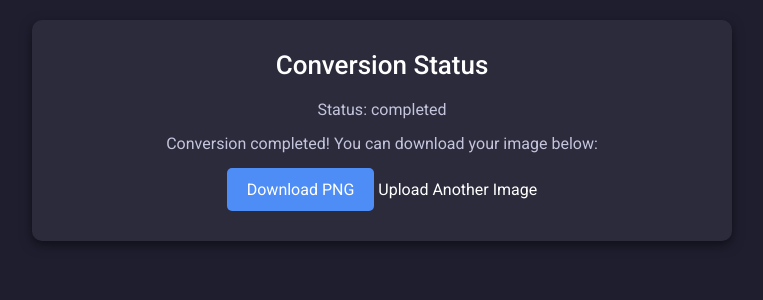
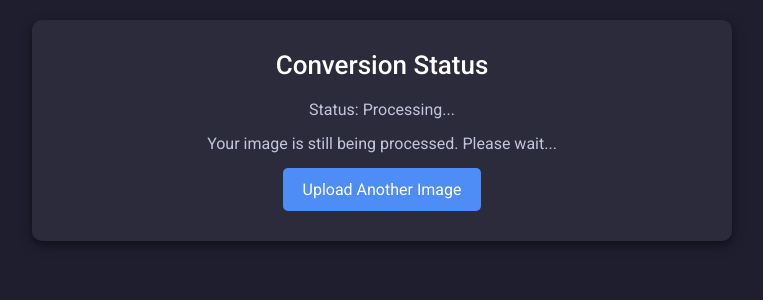
Before and after one commit to AzharRafi17/Image_Converter, a Django app: template converter/templates/converter/progress.html in a window 1280 px wide. Shown: the part 92-392 px from the top of the page, without its empty margins (258-1021 px from the left). Run offline with Django 3.2, Linux system fonts and the light colour scheme; the template is opened without the code that fills it: most values are stand-ins (such as "Sample title", 1, 10 or a date in 2020).

Commit message:
updated the  process of image converting

```diff
--- a/converter/templates/converter/progress.html
+++ b/converter/templates/converter/progress.html
@@ -6,6 +6,7 @@
     <meta name="viewport" content="width=device-width, initial-scale=1.0">
     <title>Progress</title>
     <link href="https://fonts.googleapis.com/css2?family=Roboto:wght@400;500;700&display=swap" rel="stylesheet">
+    <script src="https://code.jquery.com/jquery-3.6.0.min.js"></script> <!-- jQuery for AJAX -->
     <style>
         * {
             margin: 0;
@@ -68,6 +69,7 @@
             cursor: pointer;
             font-size: 16px;
             transition: background-color 0.3s;
+            margin-bottom: 15px;
         }
         button:hover {
             background-color: #3c73cc;
@@ -79,6 +81,22 @@
         a:hover {
             text-decoration: underline; /* Optional: Add underline on hover */
         }
+        .btn-upload {
+            display: inline-block;
+            background-color: #4e8df5;
+            color: white;
+            padding: 12px 20px;
+            border-radius: 5px;
+            font-size: 16px;
+            text-decoration: none; /* Remove underline */
+            cursor: pointer;
+            transition: background-color 0.3s;
+        }
+
+        .btn-upload:hover {
+            background-color: #3c73cc;
+        }
+
     </style>
 </head>
 <body>
@@ -87,17 +105,56 @@
     </div>
     <div class="container">
         <h1>Conversion Status</h1>
-        <p>Status: {{ image.status }}</p>
-        {% if image.converted_image %}
+        <p>Status: <span id="status">{{ image.status }}</span></p>
+
+        <!-- Download Section (Hidden Initially) -->
+        <div id="download-section" style="display:none;">
             <p>Conversion completed! You can download your image below:</p>
-            <a href="{{ image.converted_image.url }}" download>
+            <a id="download-link" href="#" download>
                 <button type="button">Download PNG</button>
             </a>
-        {% else %}
-            <p>Your image is still being processed. Please refresh this page later.</p>
-        {% endif %}
-        <a href="{% url 'upload_image' %}">Upload Another Image</a>
 
-    </div>
+        </div>
+
+        <!-- Processing Section -->
+        <div id="processing-section">
+            <p>Your image is still being processed. Please wait...</p>
+        </div>
+
+        <a href="{% url 'upload_image' %}" class="btn-upload">
+            Upload Another Image
+        </a>
+            </div>
+
+    <script>
+        // Function to check the conversion status
+        function checkConversionStatus() {
+            $.ajax({
+                url: "{% url 'progress' image.id %}",  // URL to call progress view
+                type: "GET",
+                success: function(data) {
+                    // If conversion is completed, show download link
+                    if (data.status === "completed") {
+                        $('#status').text("Completed");
+                        $('#processing-section').hide();
+                        $('#download-section').show();
+                        $('#download-link').attr("href", data.converted_image_url);
+                    }
+                    else {
+                        $('#status').text("Processing...");
+                        setTimeout(checkConversionStatus, 5000);  // Re-check the status after 5 seconds
+                    }
+                },
+                error: function() {
+                    $('#status').text("Error fetching status");
+                }
+            });
+        }
+
+        // Start the status check as soon as the page loads
+        $(document).ready(function() {
+            checkConversionStatus();
+        });
+    </script>
 </body>
 </html>
```
Also changed, not shown: converter/templates/converter/upload.html (+55 -27 lines), converter/views.py (+11 -15 lines).
